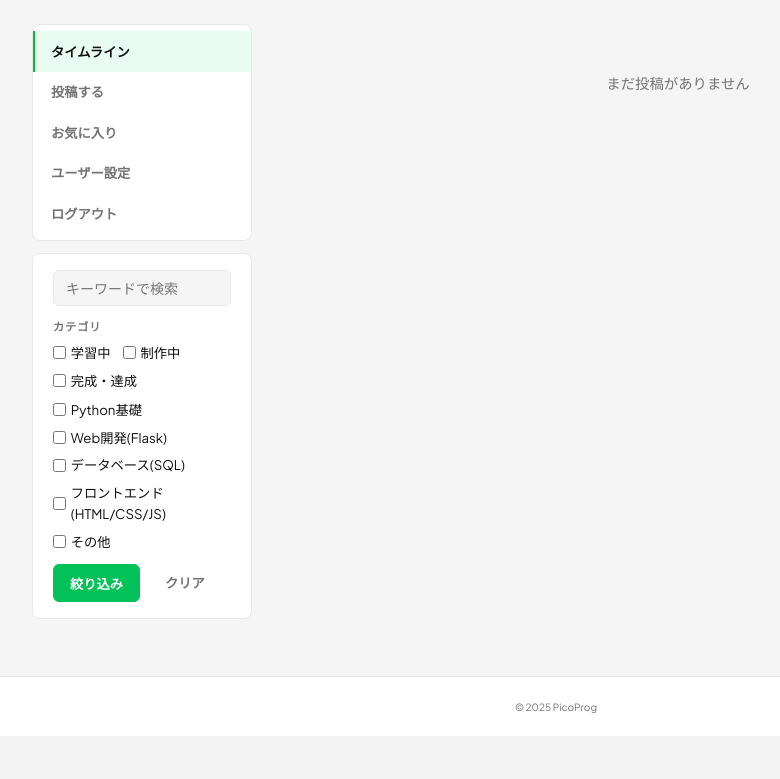
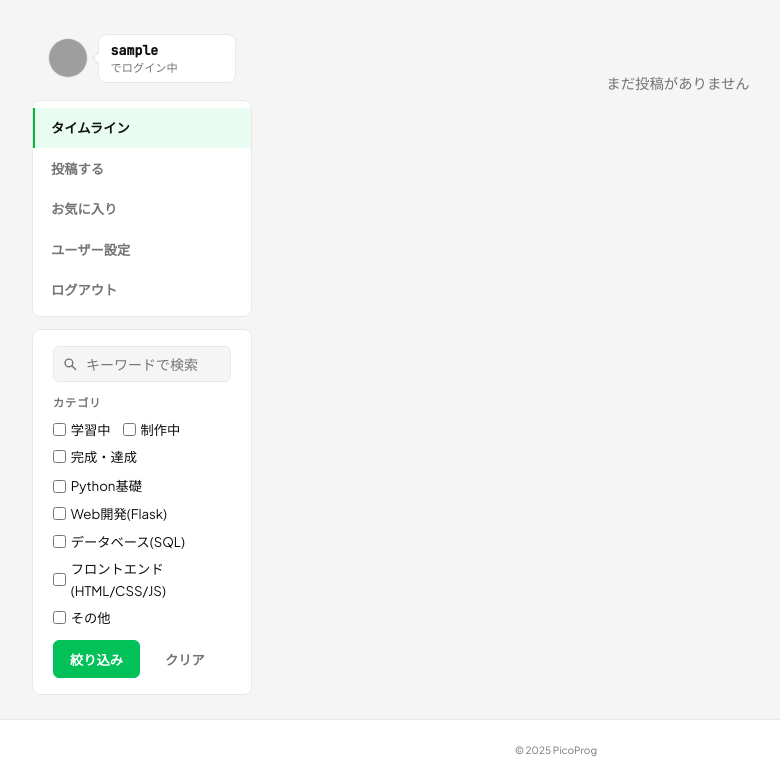
Before and after one commit to silkyworkspace/PicoProg, a Flask app: page / in a window 1280 px wide. Shown: the part 64-843 px from the top of the page, without its empty margins (84-864 px from the left). Before the commit the page ends 777 px from the top, so only its background shows below. Run offline with Flask 3, Linux system fonts and the light colour scheme; the visitor is signed in with stand-in values (Sample User, id 1); data that the repository does not hold is empty; some libraries are stand-ins or nearby versions; grey boxes are pictures that could not be loaded.

Commit message:
ログイン中のユーザーの表示を追加

```diff
--- a/app.py
+++ b/app.py
@@ -92,6 +92,23 @@ def validate_image(file):
         return False, '画像ファイルではありません'
 
     return True, None  # 検証OK
+
+@app.before_request
+def load_user_icon():
+    if 'user_id' in session and 'user_icon' not in session:
+        try:
+            conn = get_db_connection()
+            cursor = conn.cursor(dictionary=True)
+            cursor.execute('SELECT icon_path FROM users WHERE id = %s', (session['user_id'],))
+            user = cursor.fetchone()
+            session['user_icon'] = user['icon_path'] if user else None
+        except Exception:
+            session['user_icon'] = None
+        finally:
+            if 'cursor' in locals():
+                cursor.close()
+            if 'conn' in locals():
+                conn.close()
 
 # ログイン必須デコレーター
 def login_required(f):#引数として関数を受け取る
@@ -275,7 +292,7 @@ def login():
 
             # ユーザー情報を取得
             cursor.execute(
-                'SELECT id, username, password FROM users WHERE email = %s', (email,)
+                'SELECT id, username, password, icon_path FROM users WHERE email = %s', (email,)
             )
             user = cursor.fetchone()
             print(user)
@@ -289,6 +306,7 @@ def login():
             # セッションにユーザー情報を保存
             session['user_id'] = user['id']
             session['username'] = user['username']
+            session['user_icon'] = user['icon_path']
 
             flash(f"{session['username']}さん、ログインしました", 'success')
             print(session)
@@ -366,6 +384,7 @@ def register():
             # セッションにユーザー情報を保持(自動ログイン)
             session['user_id'] = user_id
             session['username'] = username
+            session['user_icon'] = None
 
             flash('登録が完了しました', 'success')
             return redirect(url_for('index'))
@@ -393,11 +412,11 @@ def logout():
 @login_required
 def new_post():
     if request.method == 'POST':
-        content = request.form.get('content')
+        content = request.form.get('content', '').strip()
         categories = request.form.getlist('categories') # 複数のカテゴリを取得
 
         # バリデーション
-        if not content or not content.strip():
+        if not content:
             flash('投稿内容を入力してください', 'error')
             return redirect(url_for('new_post'))
 
@@ -667,8 +686,9 @@ def user_settings():
 
             conn.commit()
 
-            # セッションのユーザー名を更新
+            # セッションのユーザー名・アイコンを更新
             session['username'] = username
+            session['user_icon'] = icon_filename
 
             flash('設定を更新しました', 'success')
             return redirect(url_for('index'))
@@ -731,11 +751,11 @@ def edit_post(post_id):
 
         # POST処理（更新）
         if request.method == 'POST':
-            content = request.form.get('content')
+            content = request.form.get('content', '').strip()
             new_categories = request.form.getlist('categories')
 
             # バリデーション
-            if not content or not content.strip():
+            if not content:
                 flash('投稿内容を入力してください', 'error')
                 return render_template('edit_post.html', post=post)
 
@@ -866,7 +886,7 @@ def comment(post_id):
 
         # POST処理（コメント投稿）
         if request.method == 'POST':
-            content = request.form.get('content')
+            content = request.form.get('content', '').strip()
 
             # バリデーション
             if not content:
--- a/static/css/style.css
+++ b/static/css/style.css
@@ -75,6 +84,94 @@ header h1 a {
   flex-shrink: 0;
   position: sticky;
   top: 80px;
+}
+
+/* ===== SIDEBAR USER ===== */
+.sidebar-user {
+  padding: 0.6rem 1rem;
+  margin-bottom: 0.5rem;
+  display: flex;
+  align-items: center;
+  gap: 0.65rem;
+}
+
+.sidebar-icon {
+  width: 40px;
+  height: 40px;
+  border-radius: 50%;
+  object-fit: cover;
+  border: 1.5px solid var(--line);
+  flex-shrink: 0;
+}
+
+.sidebar-icon-default {
+  display: flex;
+  align-items: center;
+  justify-content: center;
+  background: var(--green-wash);
+  color: var(--green-dark);
+  font-family: var(--font-mono);
+  font-size: 0.85rem;
+  font-weight: 700;
+  border: 1.5px solid var(--line);
+}
+
+@keyframes bubble-float {
+  0%   { transform: translateY(0); }
+  8%   { transform: translateY(-2px); }
+  16%  { transform: translateY(0); }
+  24%  { transform: translateY(-2px); }
+  32%  { transform: translateY(0); }
+  100% { transform: translateY(0); }
+}
+
+.sidebar-bubble {
+  position: relative;
+  background: var(--surface);
+  border: 1px solid var(--line);
+  border-radius: 8px;
+  padding: 0.4rem 0.7rem;
+  line-height: 1.4;
+  flex: 1;
+  min-width: 0;
+  animation: bubble-float 8s ease-in-out infinite;
+}
+
+.sidebar-bubble::before,
+.sidebar-bubble::after {
+  content: '';
+  position: absolute;
+  top: 50%;
+  transform: translateY(-50%);
+  border: 6px solid transparent;
+  border-right-color: var(--line);
+  border-left-width: 0;
+}
+
+.sidebar-bubble::before {
+  left: -7px;
+}
+
+.sidebar-bubble::after {
+  left: -5px;
+  border-right-color: var(--surface);
+}
+
+.sidebar-username {
+  display: block;
+  font-family: var(--font-mono);
+  font-size: 0.83rem;
+  font-weight: 700;
+  color: var(--ink);
+  overflow: hidden;
+  text-overflow: ellipsis;
+  white-space: nowrap;
+}
+
+.sidebar-label {
+  display: block;
+  font-size: 0.7rem;
+  color: var(--muted);
 }
 
 /* ===== NAV ===== */
@@ -204,11 +311,28 @@ button[type="submit"].btn:hover {
   overflow: hidden;
 }
 
-.search-box { margin-bottom: 0.75rem; }
+.search-box {
+  margin-bottom: 0.75rem;
+}
+
+.search-input-wrap {
+  position: relative;
+}
+
+.search-icon {
+  position: absolute;
+  left: 0.6rem;
+  top: 50%;
+  transform: translateY(-50%);
+  width: 14px;
+  height: 14px;
+  color: var(--muted);
+  pointer-events: none;
+}
 
 .search-input {
   width: 100%;
-  padding: 0.5rem 0.75rem;
+  padding: 0.5rem 0.75rem 0.5rem 2rem;
   border: 1px solid var(--line);
   border-radius: 6px;
   font-size: 0.875rem;
--- a/templates/base.html
+++ b/templates/base.html
@@ -19,6 +19,18 @@
     {% if session.user_id %}
     <div class="page-wrapper">
         <aside class="sidebar">
+            <div class="sidebar-user">
+                {% if session.user_icon %}
+                <img src="{{ url_for('static', filename='uploads/' + session.user_icon) }}"
+                     alt="{{ session.username }}" class="sidebar-icon">
+                {% else %}
+                <div class="sidebar-icon sidebar-icon-default">{{ session.username[0] | upper }}</div>
+                {% endif %}
+                <div class="sidebar-bubble" title="{{ session.username }}">
+                    <span class="sidebar-username">{{ session.username }}</span>
+                    <span class="sidebar-label">でログイン中</span>
+                </div>
+            </div>
             <nav class="main-nav">
                 <a href="{{ url_for('index') }}" {% if request.endpoint == 'index' %}class="active"{% endif %}>タイムライン</a>
                 <a href="{{ url_for('new_post') }}" {% if request.endpoint == 'new_post' %}class="active"{% endif %}>投稿する</a>
--- a/templates/comment.html
+++ b/templates/comment.html
@@ -37,7 +37,7 @@
         <div class="comment">
             <div class="comment-header">
                 <div class="user-info">
-                    <img src="{{ url_for('static', filename='uploads/' + post.icon_path) if post.icon_path else url_for('static', filename='uploads/default_icon.png') }}"
+                    <img src="{{ url_for('static', filename='uploads/' + comment.icon_path) if comment.icon_path else url_for('static', filename='uploads/default_icon.png') }}"
                         alt="アイコン" class="user-icon">
                     <span class="username">{{ comment.username }}</span>
                 </div>
--- a/templates/index.html
+++ b/templates/index.html
@@ -10,12 +10,18 @@
     <div class="filter-body" id="filter-body">
         <form method="GET" action="{{ url_for('index') }}">
             <div class="search-box">
+                <div class="search-input-wrap">
+                    <svg class="search-icon" xmlns="http://www.w3.org/2000/svg" viewBox="0 0 20 20" fill="none" stroke="currentColor" stroke-width="2" stroke-linecap="round" stroke-linejoin="round" aria-hidden="true">
+                        <circle cx="8.5" cy="8.5" r="5.5"/>
+                        <line x1="13" y1="13" x2="18" y2="18"/>
+                    </svg>
                     <input
                         type="text"
                         name="keyword"
                         placeholder="キーワードで検索"
                         value="{{ request.args.get('keyword', '') }}"
                         class="search-input">
+                </div>
             </div>
             <h4>カテゴリ</h4>
             <div class="category-filters">
```
Also changed, not shown: other parts of static/css/style.css (+105 -36 lines). Lines whose indentation alone changed are shown as unchanged.
